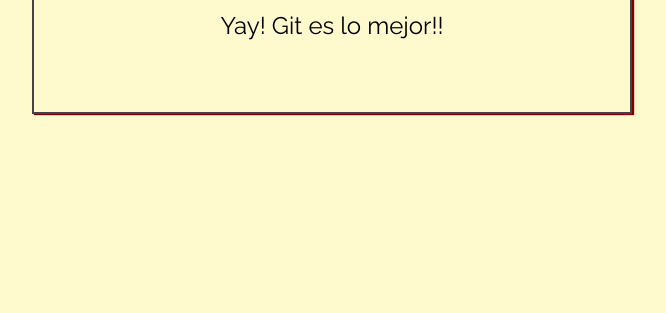
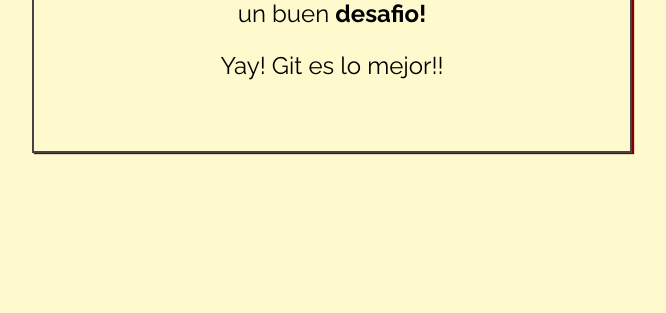
Before and after one commit to Beatriz-G/practica-git, a plain HTML site: page index.html in a window 1280 px wide. Shown: the part 487-800 px from the top of the page, without its empty margins (308-974 px from the left). Drawn offline with Linux system fonts and the light colour scheme.

Commit message:
Agrege una linea de informacion

```diff
--- a/index.html
+++ b/index.html
@@ -16,7 +16,10 @@
     <div class="greeting">
         <h1>Hola, mi nombre es <span class="highlight">BEATRIZ</span> y estoy aprendiendo sobre Git Hub!! </h1>
 
+         <p>Es muy <i>divertido</i> aprender sobre Git Hub, es un buen <b>desafio!</b></p>
+
         <p>Yay! Git es lo mejor!!</p>
+
     </div>
 
 </body>
```
